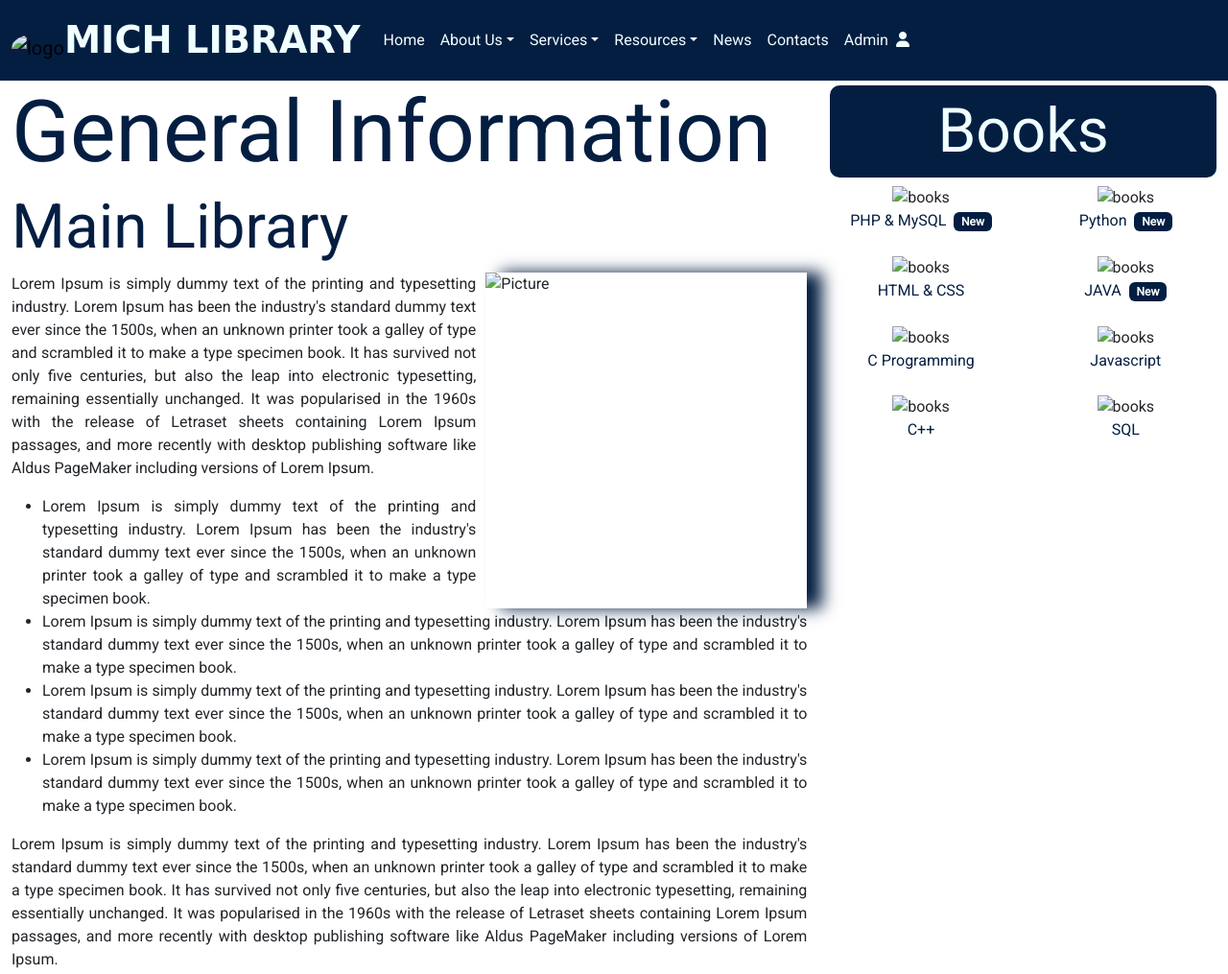
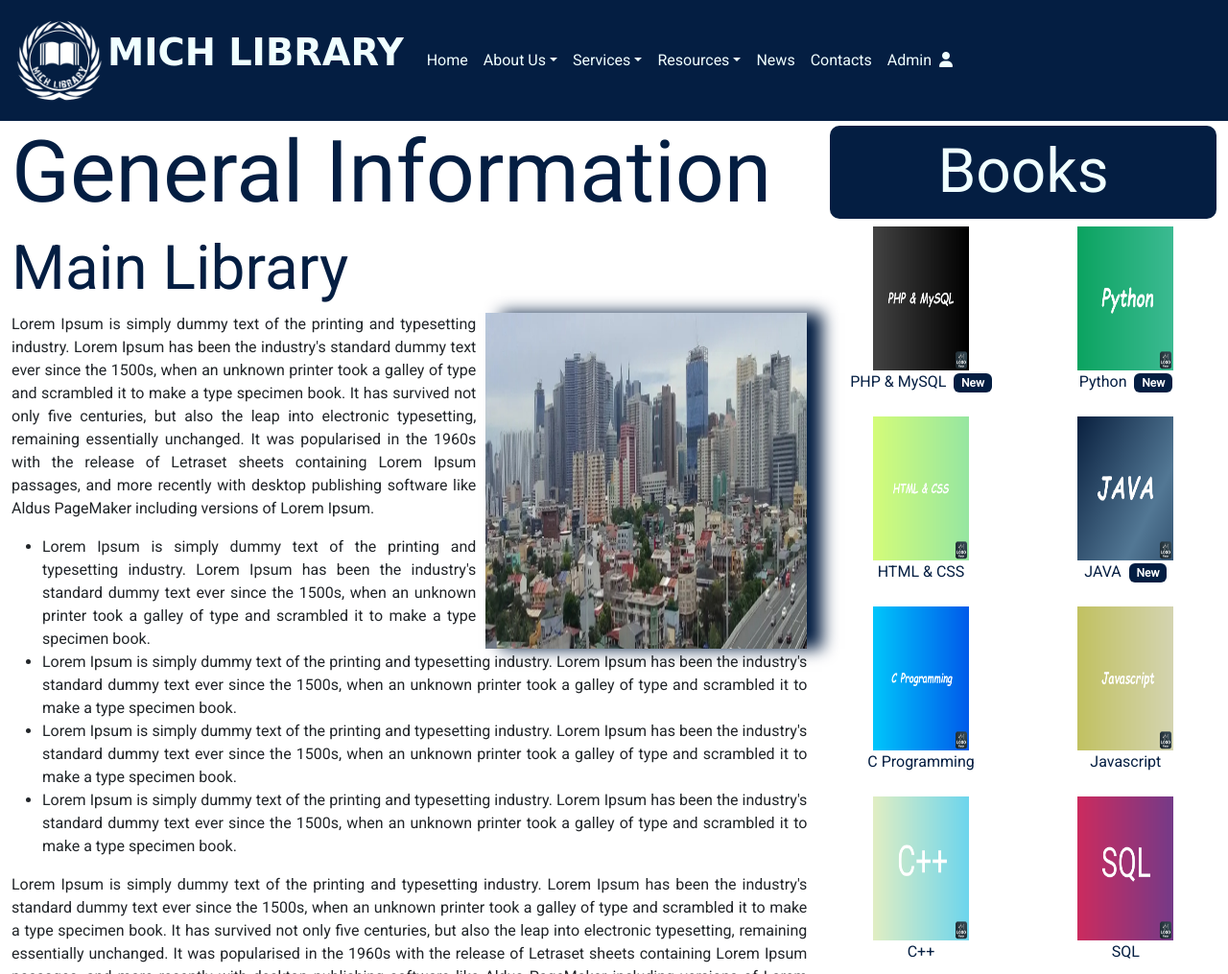
Before and after one commit to michwebsites/michwebsites.github.io, a plain HTML site: page geninfo.html in a window 1280 px wide. Shown: the top 1015 px of the page at 96% size. Drawn offline with nearby package versions, Linux system fonts and the light colour scheme; files that its build step writes are made by us from their sources; a web font is replaced by a local one.

Commit message:
Update geninfo.html

```diff
--- a/geninfo.html
+++ b/geninfo.html
@@ -10,7 +10,7 @@
     <meta name="viewport" content="width=device-width, initial-scale=1">
 
     <link href="https://cdn.jsdelivr.net/npm/bootstrap@5.2.3/dist/css/bootstrap.min.css" rel="stylesheet">
-    <link rel="stylesheet" href="css/geninfo.css"
+    <link rel="stylesheet" href="geninfo.css"
 
     </head>
 
@@ -18,7 +18,7 @@
         <!-- NAVBAR -->
         <nav class="navbar navbar-expand-sm sticky-top" style="background-color:#041E42;">
             <div class="container-fluid">
-                <a class="navbar-brand" href="#"><img src="images/logo/logo.png" alt="logo" style="width:100px; height:100px;border-radius:50%;"><strong id="logo-text">MICH LIBRARY</strong></a>
+                <a class="navbar-brand" href="#"><img src="logo.png" alt="logo" style="width:100px; height:100px;border-radius:50%;"><strong id="logo-text">MICH LIBRARY</strong></a>
                 <button class="navbar-toggler"style="background-color:#F0FFFF;" type="button" data-bs-toggle="collapse" data-bs-target="#collapsibleNavbar">
                     <span class="navbar-toggler-icon"></span>
                 </button>
@@ -52,10 +52,10 @@
                             <a class="nav-link" href="news.html">News</a>
                         </li>
                         <li class="nav-item">
-                            <a class="nav-link" href="contacts.html">Contacts</a>
+                            <a class="nav-link" href="contact.html">Contacts</a>
                         </li>
                         <li class="nav-item">
-                            <a class="nav-link" href="contacts.html">Admin&nbsp;&nbsp;<i class="fa-solid fa-user"></i></a>
+                            <a class="nav-link" href="login.html">Admin&nbsp;&nbsp;<i class="fa-solid fa-user"></i></a>
                         </li>
 
                     </ul>
@@ -71,7 +71,7 @@
                     <div class="about-contents">
                   <div class="h1" id="geninfo">General Information</div>
                         <div class="h2" id="library-style">Main Library</div>
-                        <img id="center-pic" src="images/library-pictures/library-pic.jpg" alt="Picture">
+                        <img id="center-pic" src="library-pic.jpg" alt="Picture">
                         <p>
                         Lorem Ipsum is simply dummy text of the printing and typesetting industry. Lorem Ipsum has been the industry's standard dummy text ever since the 1500s, when an unknown printer took a galley of type and scrambled it to make a type specimen book. It has survived not only five centuries, but also the leap into electronic typesetting, remaining essentially unchanged. It was popularised in the 1960s with the release of Letraset sheets containing Lorem Ipsum passages, and more recently with desktop publishing software like Aldus PageMaker including versions of Lorem Ipsum.
                         </p>
@@ -86,7 +86,7 @@
                         Lorem Ipsum is simply dummy text of the printing and typesetting industry. Lorem Ipsum has been the industry's standard dummy text ever since the 1500s, when an unknown printer took a galley of type and scrambled it to make a type specimen book. It has survived not only five centuries, but also the leap into electronic typesetting, remaining essentially unchanged. It was popularised in the 1960s with the release of Letraset sheets containing Lorem Ipsum passages, and more recently with desktop publishing software like Aldus PageMaker including versions of Lorem Ipsum.
                         </p>
                         <div class="h2" id="library-style">Graduate School Library</div>
-                        <img id="center-pic-left" src="images/library-pictures/library-pic.jpg" alt="Picture">
+                        <img id="center-pic-left" src="library-pic.jpg" alt="Picture">
                         <p>
                         Lorem Ipsum is simply dummy text of the printing and typesetting industry. Lorem Ipsum has been the industry's standard dummy text ever since the 1500s, when an unknown printer took a galley of type and scrambled it to make a type specimen book. It has survived not only five centuries, but also the leap into electronic typesetting, remaining essentially unchanged. It was popularised in the 1960s with the release of Letraset sheets containing Lorem Ipsum passages, and more recently with desktop publishing software like Aldus PageMaker including versions of Lorem Ipsum.
                         </p>
@@ -101,7 +101,7 @@
                         Lorem Ipsum is simply dummy text of the printing and typesetting industry. Lorem Ipsum has been the industry's standard dummy text ever since the 1500s, when an unknown printer took a galley of type and scrambled it to make a type specimen book. It has survived not only five centuries, but also the leap into electronic typesetting, remaining essentially unchanged. It was popularised in the 1960s with the release of Letraset sheets containing Lorem Ipsum passages, and more recently with desktop publishing software like Aldus PageMaker including versions of Lorem Ipsum.
                         </p>
                         <div class="h2" id="library-style">Third Library</div>
-                        <img id="center-pic" src="images/library-pictures/library-pic.jpg" alt="Picture">
+                        <img id="center-pic" src="library-pic.jpg" alt="Picture">
                         <p>
                         Lorem Ipsum is simply dummy text of the printing and typesetting industry. Lorem Ipsum has been the industry's standard dummy text ever since the 1500s, when an unknown printer took a galley of type and scrambled it to make a type specimen book. It has survived not only five centuries, but also the leap into electronic typesetting, remaining essentially unchanged. It was popularised in the 1960s with the release of Letraset sheets containing Lorem Ipsum passages, and more recently with desktop publishing software like Aldus PageMaker including versions of Lorem Ipsum.
                         </p>
@@ -122,47 +122,47 @@
                      <h1 id="books">Books</h1>
                     <div class="row" id="row">
                         <div class="col-sm-6">
-                            <img src="images/books/book1.png" alt="books" class="books-img"><br>
+                            <img src="book1.png" alt="books" class="books-img"><br>
                             <a class="h6 books-title">PHP & MySQL&nbsp;&nbsp;<span class="badge"style="background-color:#041E42;">New</span></a><br>
                         </div>
                         <div class="col-sm-6">
-                            <img src="images/books/book2.png" alt="books" class="books-img"><br>
+                            <img src="book2.png" alt="books" class="books-img"><br>
                             <a class="h6 books-title">Python&nbsp;&nbsp;<span class="badge" style="background-color:#041E42;">New</span></a><br>
                         </div>
                     </div>
 
                     <div class="row" id="row">
                         <div class="col-sm-6">
-                            <br><img src="images/books/book3.png" alt="books" class="books-img"><br>
+                            <br><img src="book3.png" alt="books" class="books-img"><br>
                             <a class="h6 books-title">HTML & CSS</a><br>
                         </div>
                         <div class="col-sm-6">
                             <br>
-                            <img src="images/books/book4.png" alt="books" class="books-img"><br>
+                            <img src="book4.png" alt="books" class="books-img"><br>
                             <a class="h6 books-title">JAVA&nbsp;&nbsp;<span class="badge" style="background-color:#041E42;">New</span></a><br>
                         </div>
                     </div>
 
                     <div class="row" id="row">
                         <div class="col-sm-6">
-                            <br><img src="images/books/book5.png" alt="books" class="books-img"><br>
+                            <br><img src="book5.png" alt="books" class="books-img"><br>
                             <a class="h6 books-title">C Programming</a><br>
                         </div>
                         <div class="col-sm-6">
                             <br>
-                            <img src="images/books/book6.png" alt="books" class="books-img"><br>
+                            <img src="book6.png" alt="books" class="books-img"><br>
                             <a class="h6 books-title">Javascript</a>
                         </div>
 
                     </div>
                                         <div class="row" id="row">
                         <div class="col-sm-6">
-                            <br><img src="images/books/book7.png" alt="books" class="books-img"><br>
+                            <br><img src="book7.png" alt="books" class="books-img"><br>
                             <a class="h6 books-title">C++</a><br>
                         </div>
                         <div class="col-sm-6">
                             <br>
-                            <img src="images/books/book8.png" alt="books" class="books-img"><br>
+                            <img src="book8.png" alt="books" class="books-img"><br>
                             <a class="h6 books-title">SQL</a>
                         </div>
 
```
